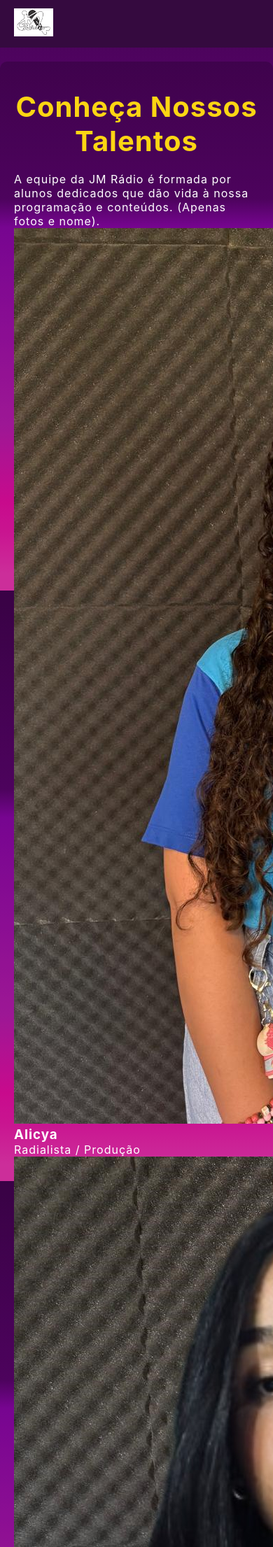
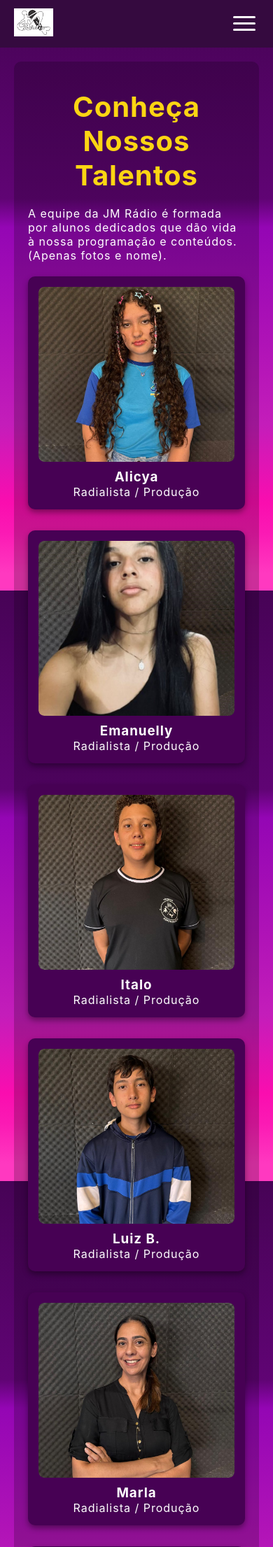
Before and after one commit to DuuhziiN/radio_mafffei, a Django app: page /equipe/ in a window 390 px wide; the page is wider, and only the part inside the window is pictured. Shown: the top 2211 px of that part at 70% size. Run offline with Django 5.2, Linux system fonts and the light colour scheme.

Commit message:
FEAT: Final responsive design integration, fixed header layout, and stylized playlist player.

```diff
--- a/static/css/base.css
+++ b/static/css/base.css
@@ -40,6 +40,9 @@ main {
     max-width: 1200px;
     width: 100%;
     margin: 0 auto;
+    padding-left: 20px;
+    padding-right: 20px;
+    box-sizing: border-box;
 }
 
 a {
@@ -84,6 +87,21 @@ header nav {
     font-weight: 500;
 }
 
+/* NOVO: Estilo para o ícone de hambúrguer */
+.mobile-menu {
+    display: none;
+    cursor: pointer;
+    z-index: 1001;
+}
+
+.mobile-menu div {
+    width: 32px;
+    height: 3px;
+    background: var(--cor-texto);
+    margin: 6px;
+    transition: 0.3s;
+    border-radius: 2px;
+}
 
 /* --- ESTILOS DO RODAPÉ (CORRIGIDO E ORDENADO) --- */
 
--- a/static/css/pages.css
+++ b/static/css/pages.css
@@ -1,6 +1,6 @@
 /* ARQUIVO: radiomaffei/static/css/pages.css (CORREÇÃO DA PROGRAMAÇÃO E LAYOUTS SECUNDÁRIOS) */
 
-/* Layouts Gerais de Conteúdo */
+/* --- Layouts Gerais de Conteúdo (Estrutura de Container) --- */
 .programa-content,
 .sobre-nos-container,
 .equipe-container,
@@ -27,7 +27,7 @@ h2 {
 }
 
 
-/* --- CORREÇÃO DA TABELA DE PROGRAMAÇÃO (ABA / TABELA) --- */
+/* --- CORREÇÃO DA TABELA DE PROGRAMAÇÃO (Funcionalidade) --- */
 
 .programacao-tabs-container {
     background-color: var(--roxo-card);
@@ -71,7 +71,6 @@ h2 {
 .conteudo-dia p {
     display: flex;
     justify-content: space-between;
-    /* CRÍTICO: Alinha o horário à direita */
     padding: 12px 0;
     border-bottom: 1px dashed rgba(255, 255, 255, 0.3);
     font-size: 1.1em;
@@ -84,7 +83,46 @@ h2 {
 }
 
 
-/* --- CORREÇÃO DA GALERIA DE EQUIPE E BLOCO INFO (SOBRE NÓS) --- */
+/* --- CORREÇÃO CRÍTICA DA GALERIA DE EQUIPE E MÍDIAS --- */
+
+.equipe-galeria,
+.galeria-grid {
+    display: grid;
+    /* Força 3 colunas em desktop e adapta para 2 em mobile */
+    grid-template-columns: repeat(auto-fit, minmax(220px, 1fr));
+    gap: 30px;
+    margin-top: 20px;
+}
+
+.membro-card,
+.galeria-item {
+    background-color: var(--roxo-fundo);
+    border-radius: 10px;
+    padding: 15px;
+    text-align: center;
+    box-shadow: 0 4px 8px rgba(0, 0, 0, 0.4);
+}
+
+.membro-foto-wrapper {
+    width: 100%;
+    height: 250px;
+    /* Altura fixa para ALINHAR TODAS AS FOTOS */
+    overflow: hidden;
+    border-radius: 8px;
+    margin-bottom: 10px;
+}
+
+.membro-foto-wrapper img,
+.galeria-item img {
+    width: 100%;
+    height: 100%;
+    object-fit: cover;
+    /* Garante que a imagem preencha sem distorcer */
+    border-radius: 8px;
+}
+
+
+/* --- CORREÇÃO DO BLOCO INFO (SOBRE NÓS / IMAGENS VAZANDO) --- */
 
 .bloco-info {
     display: flex;
@@ -96,28 +134,15 @@ h2 {
     border-radius: 10px;
 }
 
+.imagem-coluna {
+    flex: 1;
+    max-width: 50%;
+    /* Garante que a imagem não ocupe mais de 50% em desktop */
+}
+
 .texto-coluna {
     flex: 1;
 }
-
-.imagem-coluna {
-    flex: 1;
-    max-width: 50%;
-    /* Garante que a coluna de imagem ocupe no máximo 50% */
-}
-
-/* CRÍTICO: Garante que a imagem se ajuste AO CONTAINER, eliminando o overflow */
-.imagem-coluna img {
-    width: 100%;
-    height: auto;
-    /* Mantém a proporção */
-    max-width: 100%;
-    border-radius: 8px;
-    box-shadow: 0 5px 15px rgba(0, 0, 0, 0.4);
-}
-
-
-/* ... (Outras regras de galeria) ... */
 
 /* Responsividade CRÍTICA: Pilha em mobile */
 @media (max-width: 768px) {
@@ -128,7 +153,6 @@ h2 {
 
     .bloco-info.reverso {
         flex-direction: column;
-        /* Desativa a reversão em mobile */
     }
 
     .imagem-coluna {
@@ -137,12 +161,9 @@ h2 {
         order: -1;
     }
 
-    .texto-coluna {
-        order: 1;
-    }
-
     .equipe-galeria,
     .galeria-grid {
         grid-template-columns: repeat(auto-fit, minmax(150px, 1fr));
+        /* Garante 2 colunas em mobile */
     }
 }
--- a/static/js/menu.js
+++ b/static/js/menu.js
@@ -2,37 +2,32 @@
 
 class MobileNavbar {
     constructor(mobileMenu, navList, navLinks) {
-        // Seleciona os elementos essenciais
         this.mobileMenu = document.querySelector(mobileMenu);
         this.navList = document.querySelector(navList);
         this.navLinks = document.querySelectorAll(navLinks);
-        this.activeClass = "active"; // Classe CSS que ativa/desativa
+        this.activeClass = "active";
 
-        // Liga o método handleClick ao objeto correto
         this.handleClick = this.handleClick.bind(this);
     }
 
-    // Função que aplica o efeito de fade-in/fade-out
     animateLinks() {
-        this.navLinks.forEach((link) => {
-            // Este código é baseado no CSS de animação que você forneceu
+        this.navLinks.forEach((link, index) => {
             link.style.animation
                 ? (link.style.animation = "")
-                : (link.style.animation = `navLinkFade 0.5s ease forwards 0.3s`);
+                : (link.style.animation = `navLinkFade 0.5s ease forwards ${index / 7 + 0.3
+                    }s`);
         });
     }
 
     handleClick() {
-        // 1. Alterna a classe 'active' para MOSTRAR/ESCONDER o menu
+        // 1. Alterna a classe 'active' no nav-list (para aparecer/sumir)
         this.navList.classList.toggle(this.activeClass);
-        // 2. Alterna a classe 'active' no ícone (para transformá-lo em 'X')
+        // 2. Alterna a classe 'active' no mobile-menu (para virar o 'X')
         this.mobileMenu.classList.toggle(this.activeClass);
-        // 3. Aplica a animação
         this.animateLinks();
     }
 
     addClickEvent() {
-        // Liga a função ao clique
         if (this.mobileMenu) {
             this.mobileMenu.addEventListener("click", this.handleClick);
         }
@@ -49,9 +44,9 @@ class MobileNavbar {
 document.addEventListener('DOMContentLoaded', () => {
     // Inicializa a navegação mobile
     const mobileNavbar = new MobileNavbar(
-        ".mobile-menu", // Seletor para o ícone de hambúrguer
-        ".nav-list",    // Seletor para a lista de links
-        ".nav-list li", // Seletor para cada link (para animação)
+        ".mobile-menu",
+        ".nav-list",
+        ".nav-list li",
     );
     mobileNavbar.init();
 });
```
Also changed, not shown: other parts of static/css/base.css (+30 -29 lines).
